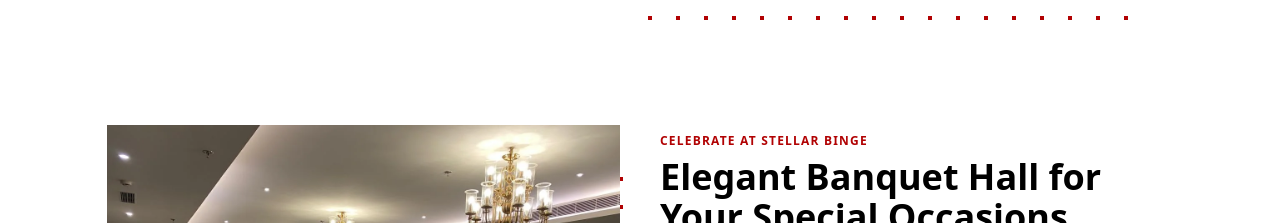
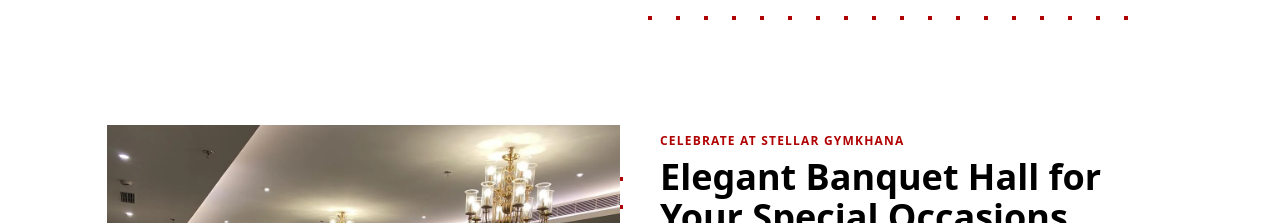
Before and after one commit to Shubham9049/binge, a Next.js app: page / in a window 1280 px wide. Shown: the part 1460-1683 px from the top of the page. Built offline with nearby package versions, Linux system fonts and the light colour scheme.

Commit message:
Add changes

```diff
--- a/components/BanquetSection.tsx
+++ b/components/BanquetSection.tsx
@@ -81,7 +81,7 @@ const BanquetSection: React.FC = () => {
               className="uppercase tracking-widest font-semibold mt-2 text-xs text-[var(--primary-color)]"
               data-aos="fade-left"
             >
-              Celebrate at Stellar Binge
+              Celebrate at Stellar Gymkhana
             </p>
           </div>
           <h2
```
